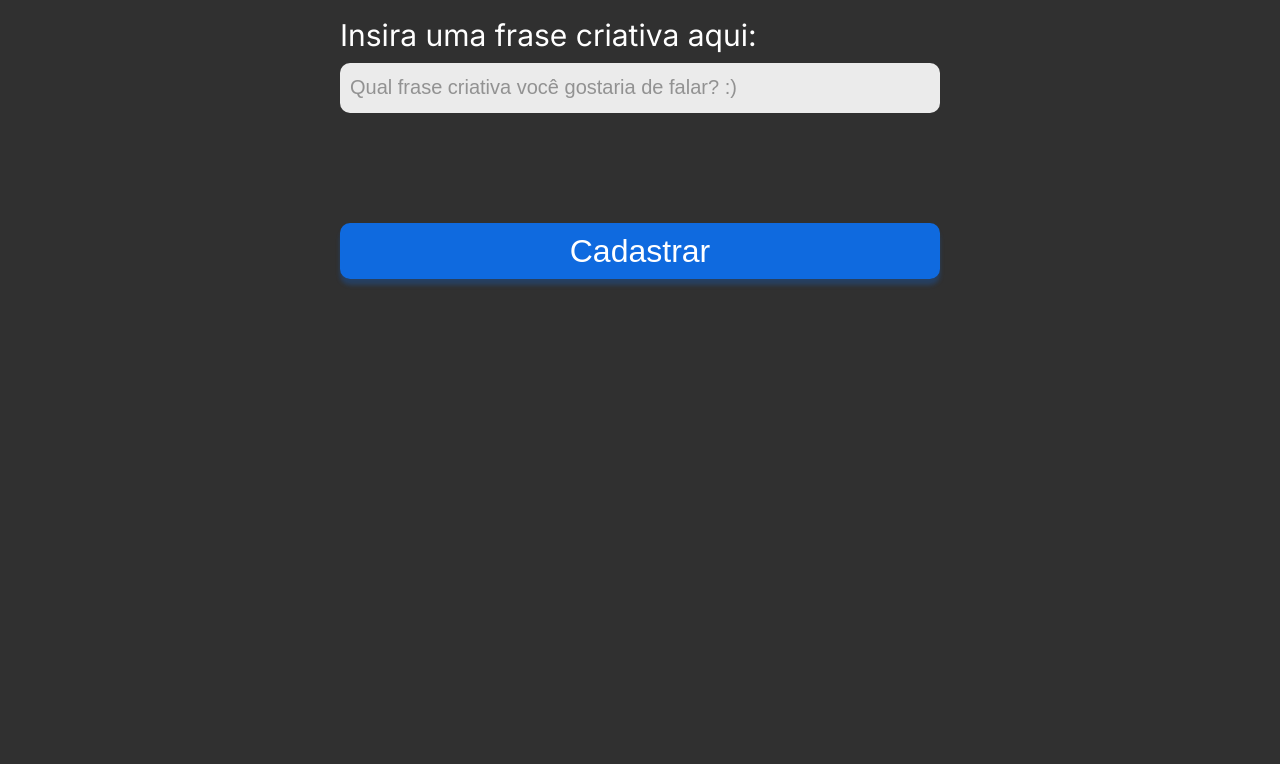
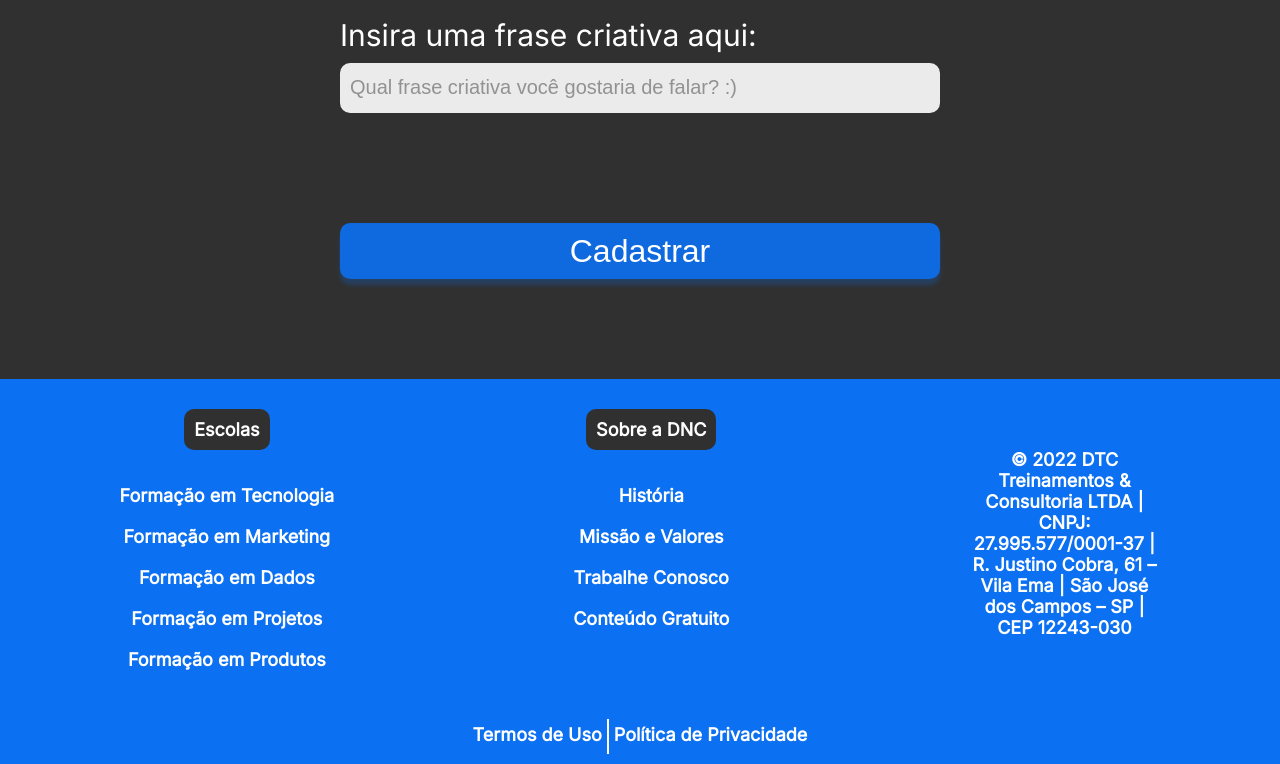
Before and after one commit to Edeilson10/bootcamp-dnc, a plain HTML site: page index.html in a window 1280 px wide. Shown: the part 1278-2042 px from the top of the page. Before the commit the page ends 1657 px from the top, so only its background shows below. Drawn offline with Linux system fonts and the light colour scheme.

Commit message:
Adicionando media query no footer

```diff
--- a/estilo.css
+++ b/estilo.css
@@ -154,3 +154,152 @@ body{
         box-shadow: 0px 6px 4px rgba(12, 112, 242, 0.25);
         cursor: pointer;
     }
+
+    /* Footer */
+
+    footer {
+        width: 100%;
+        background-color: var(--azul-dnc);
+    }
+
+    footer .linha1 {
+        display: flex;
+        justify-content: space-around;
+        align-items: center;
+    }
+
+    footer ul {
+        list-style: none;
+        margin: 0px;
+        padding: 0px;
+    }
+
+    footer nav{
+        display: flex;
+        flex-direction: column;
+        align-items: center;
+        height: 330px ;
+    }
+
+    footer h5 {
+        text-align: center;
+        color: white;
+        font-weight: 800;
+        font-size: 18px;
+        font-family: var(--fonte-padrao);
+        background-color: var(--preto-dnc);
+        border-radius: 10px;
+        padding: 10px 10px 10px 10px;
+        margin-bottom: 15px;
+    }
+
+    footer ul li {
+        text-align: center;
+        color: white;
+        font-weight: 600;
+        font-size: 18px;
+        font-family: var(--fonte-padrao);
+        margin: 20px 0px 20px 0px;
+    }
+
+    footer ul li a {
+        color: white;
+        text-decoration: none;
+    }
+
+   footer ul li a:hover{
+        color: var(--cinza-dnc);
+   }
+
+    footer .endereço {
+        font-weight: 600;
+        font-size: 18px;
+        font-family: var(--fonte-padrao);
+        color: white;
+        text-align: center;
+        width: 15%;
+    }
+
+    footer .linha2 {
+        height: 35px;
+        display: flex;
+        justify-content: center;
+        margin: 0px;
+        padding: 10px;
+    }
+
+    footer .linha2 a{
+        font-family: var(--fonte-padrao);
+        font-size: 18px;
+        font-weight: 600;
+        color: white;
+        text-decoration: none;
+        padding: 5px;
+    }
+
+    footer .linha2 a:first-child{
+        border-right: 2px solid white ;
+
+    }
+
+    footer .linha2 a:hover{
+        color: var(--cinza-dnc);
+    }
+
+    @media only screen and (max-width: 600px) {
+        #principal{
+            flex-direction: column;
+            height: auto;
+        }
+
+        #menu {
+            flex-direction: column;
+            width: 100%;
+            padding: 0px;
+        }
+
+        #menu a{
+            height: 50px;
+            align-items: center;
+            height: 50px;
+
+        }
+
+        #principal button{
+            width: 100%;
+            margin: 0px;
+        }
+
+        /*section*/
+
+        section h1{
+            font-size: 38px;
+        }
+
+        section h2{
+            font-size: 28px;
+            padding-right: 15px;
+            padding-left: 15px;
+        }
+
+        form {
+            width: 95%;
+            font-size: 20px;
+        }
+
+        .checkbox-itens label {
+            font-size: 17px;
+        }
+
+        /* Ajustando footer*/
+
+        footer .linha1{
+            flex-direction: column;
+        }
+
+        footer .endereço{
+            width: 95%;
+            margin-bottom: 20px;
+        }
+
+        }
--- a/index.html
+++ b/index.html
@@ -73,5 +73,64 @@
 
 </section>
 
+<footer>
+    <div class="linha1">
+        <nav>
+            <h5>Escolas</h5>
+            <ul>
+                <li>
+                    <a href=""> Formação em Tecnologia</a>
+                </li>
+
+                <li>
+                    <a href=""> Formação em Marketing</a>
+                </li>
+
+                <li>
+                    <a href=""> Formação em Dados</a>
+                </li>
+
+                <li>
+                    <a href=""> Formação em Projetos</a>
+                </li>
+
+                <li>
+                    <a href=""> Formação em Produtos</a>
+                </li>
+            </ul>
+        </nav>
+        <nav>
+            <h5> Sobre a DNC </h5>
+            <ul>
+                <li>
+                    <a href=""> História</a>
+                </li>
+
+                <li>
+                    <a href=""> Missão e Valores</a>
+                </li>
+
+                <li>
+                    <a href=""> Trabalhe Conosco</a>
+                </li>
+
+                <li>
+                    <a href=""> Conteúdo Gratuito</a>
+                </li>
+            </ul>
+        </nav>
+
+        <div class="endereço">
+            © 2022 DTC Treinamentos & Consultoria LTDA | CNPJ: 27.995.577/0001-37 | R. Justino Cobra, 61 – Vila Ema | São José dos Campos – SP | CEP 12243-030
+        </div>
+    </div>
+
+    <div class="linha2">
+       <a href="">Termos de Uso</a>
+       <a href="">Política de Privacidade</a>
+    </div>
+</footer>
+
+
 </body>
 </html>
```
